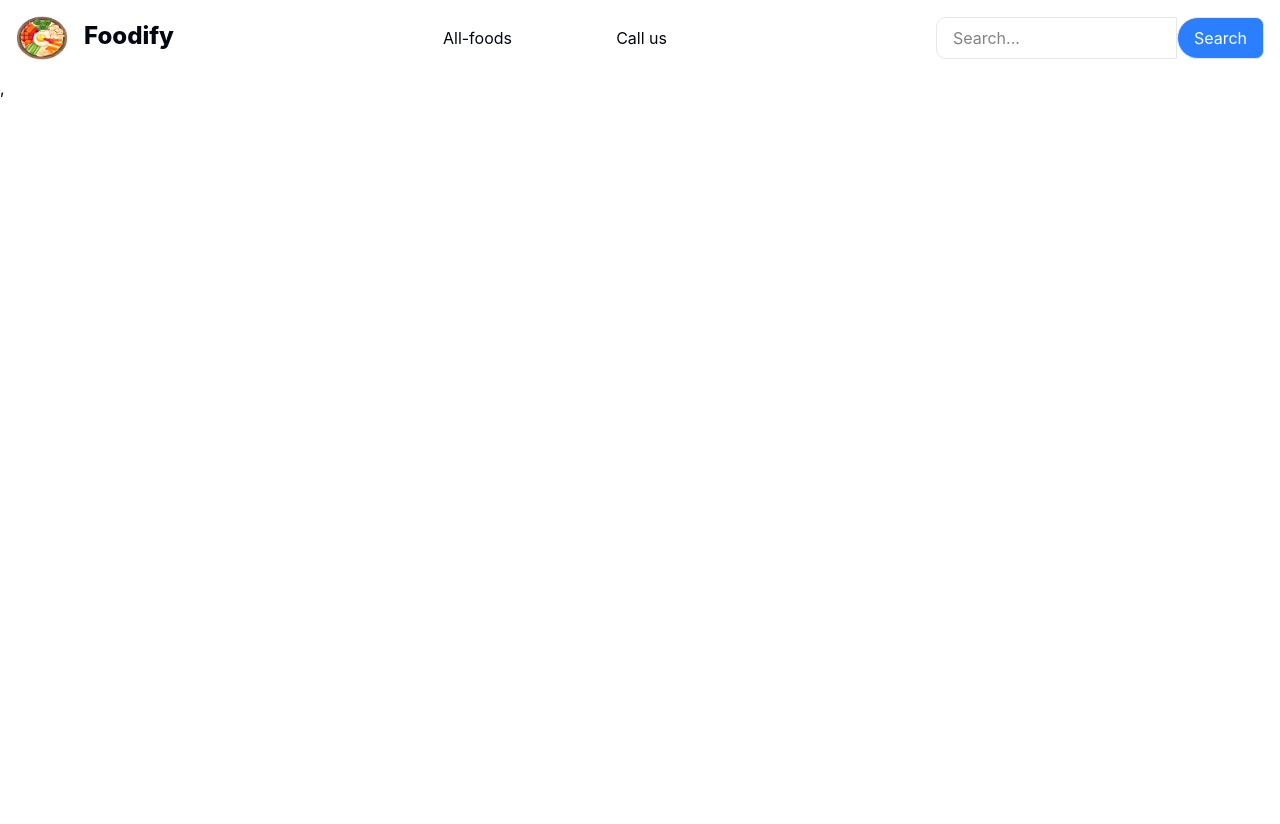
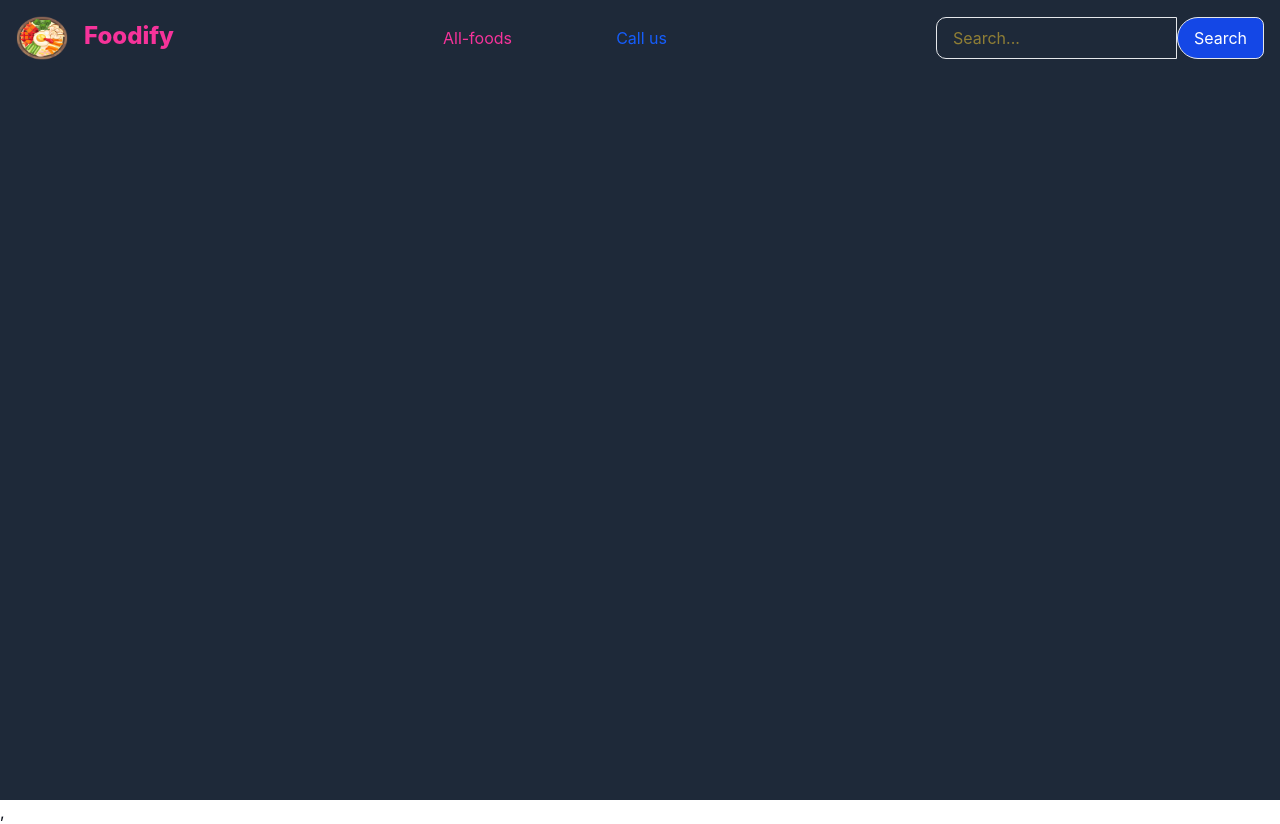
Before and after one commit to pritamscodee/foodify, a React (Vite) app in the folder foodify/: page / in a window 1280 px wide. Before the commit the page ends 800 px from the top, so only its background shows below. Built offline with nearby package versions, Linux system fonts and the light colour scheme.

Commit message:
collor add

```diff
--- a/foodify/src/components/Layout.tsx
+++ b/foodify/src/components/Layout.tsx
@@ -6,11 +6,11 @@ function Layout() {
   const [data, setdata] = useState<string>("");
 
   return (
-    <>
+    <div className="min-h-screen bg-gray-800">
       <Navbar setdata={setdata} />
 
       <Outlet context={{ data, setdata }} />
-    </>
+    </div>
   );
 }
 
--- a/foodify/src/components/Navbar.tsx
+++ b/foodify/src/components/Navbar.tsx
@@ -18,16 +18,16 @@ export default function Navbar({ setdata }: user_input_props) {
           <span className="p-4">
             <img className="h-11 w-13" src="/foodie.png" alt="" />
           </span>
-          <nav className="py-5  font-extrabold text-2xl">Foodify</nav>
+          <nav className="py-5  font-extrabold text-pink-500 text-2xl">Foodify</nav>
         </div>
 
         <div className="p-4 w-64 ">
           <ul className="flex  m-2 w-full justify-between">
             <Link to="/foods">
               {" "}
-              <li>All-foods</li>{" "}
+              <li     className=" text-pink-500   ">All-foods</li>{" "}
             </Link>
-            <li> Call us</li>
+            <li   className="text-blue-600/100 dark:text-sky-400/100"> Call us</li>
           </ul>
         </div>
 
@@ -35,13 +35,13 @@ export default function Navbar({ setdata }: user_input_props) {
           <input
             type="text"
             placeholder="Search..."
-            className="w-full px-4 py-2 border rounded-l-lg focus:outline-none focus:ring-2 focus:ring-blue-500 "
+            className="w-full px-4 py-2 border rounded-l-lg focus:outline-none focus:ring-2 focus:ring-blue-500    hover:border-blue-300 text-amber-300"
             onChange={(e) => setvalue(e.target.value)}
           />
           <Link to="/foods">
             {" "}
             <button
-              className="  px-4 py-2 border rounded-4xl  text-white bg-blue-500 rounded-r-lg hover:bg-blue-600 "
+              className="  px-4 py-2 border rounded-4xl  text-white bg-blue-700 rounded-r-lg hover:bg-blue-600 "
               onClick={handleinput}
             >
               Search
--- a/foodify/src/components/foods.tsx
+++ b/foodify/src/components/foods.tsx
@@ -70,7 +70,7 @@ function Foods({ data }: user_input_props) {
 
       {getfoods && getfoods.length > 0 ? (
         getfoods.map((e, idx) => (
-          <Card key={idx} className="relative mx-auto w-full max-w-sm pt-0">
+          <Card key={idx} className="relative mx-auto w-full max-w-sm pt-0   hover:shadow-xl transition-all duration-300 border bg-lime-500"  >
             <img
               src={e.img}
               alt="Event cover"
--- a/foodify/tsconfig.app.json
+++ b/foodify/tsconfig.app.json
@@ -1,6 +1,6 @@
 {
   "compilerOptions": {
-    "ignoreDeprecations": "5.0",
+    "ignoreDeprecations": "6.0",
     "tsBuildInfoFile": "./node_modules/.tmp/tsconfig.app.tsbuildinfo",
     "target": "ES2022",
     "useDefineForClassFields": true,
```
